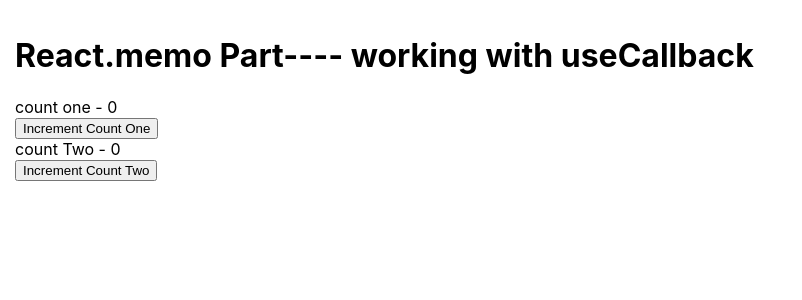
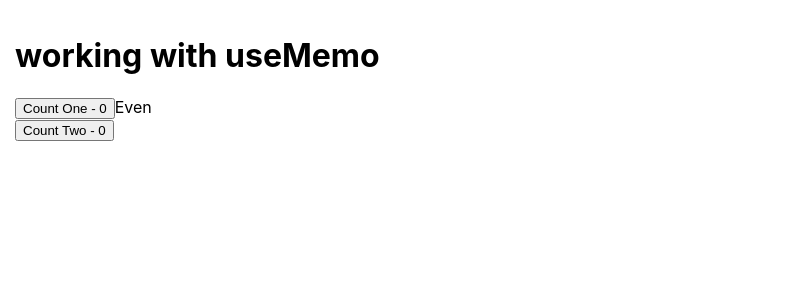
Before and after one commit to BehrangHaghdoust/React-part2, a React (Create React App) app: page / in a window 1280 px wide. Shown: the top 300 px of the page, without its empty margins (0-802 px from the left). Built offline with nearby package versions, Linux system fonts and the light colour scheme.

Commit message:
working with useMemo in order to catch data in a function

```diff
--- a/src/Components/App.jsx
+++ b/src/Components/App.jsx
@@ -1,33 +1,12 @@
-
-import {useCallback,useState} from 'react';
-import Count from './Count'
-import Button from './Button'
-import Title from './Title'
-
-
-{/* we use useCallback in order to prevent rerender 2 buttens put in a stracture */}
-
+import Counter from '../Components/Counter'
 
 function App() {
-  const [countOne, setCountOne] = useState(0);
-  const [countTwo, setCountTwo] = useState(0);
 
-const incrementCountOne = useCallback(() => {
-  setCountOne(countOne + 1)
-},[countOne])
-const incrementCountTwo =useCallback(() => {
-  setCountTwo(countTwo + 1)
-
-}, [countTwo])
 
   return (
     <>
-   <Title/>
-   <Count text="count one" count={countOne} />
-   <Button handleClick={incrementCountOne}>Increment Count One</Button>
-
-   <Count text="count Two" count={countTwo} />
-   <Button handleClick={incrementCountTwo}>Increment Count Two</Button>
+<h1>working with useMemo</h1>
+<Counter/>
     </>
   );
 }
--- a/src/Components/Button.jsx
+++ /dev/null
@@ -1,14 +0,0 @@
-import {memo} from 'react';
-const Button = ({handleClick , children}) => {
-
-console.log(`rendering button - ${children}`);
-return(
-    <>
-        <button onClick={handleClick}>
-            {children}
-        </button>
-    </>
-)
-}
-
-export default memo(Button) ;
--- a/src/Components/Count.jsx
+++ /dev/null
@@ -1,15 +0,0 @@
-import {memo} from 'react'
-
-const Count = ({count , text })=> {
-    console.log(`rendering ${text}`);
-    return (
-        <>
-            <div>
-                {text} - {count}
-            </div>
-        </>
-    )
-}
-
-
-export default memo(Count) ;
--- /dev/null
+++ b/src/Components/Counter.jsx
@@ -0,0 +1,30 @@
+import {useState,useMemo} from 'react';
+
+function Counter() {
+  const [countOne, setCountOne] = useState(0);
+  const [countTwo, setCountTwo] = useState(0);
+
+const incrementCountOne = () => {
+  setCountOne(countOne + 1)
+}
+const incrementCountTwo =() => {
+  setCountTwo(countTwo + 1)
+
+}
+{/* useMemo catch our data and give that to us when we click on btn 1 */}
+const isEven =useMemo(()=> {
+    let i = 0 ;
+    while(i<900000000) i++
+    return countOne % 2 === 0 ;
+}, [countOne]
+)
+  return (
+    <>
+   <button onClick={incrementCountOne}>Count One - {countOne} </button>
+   <span>{isEven ? 'Even' : "Odd"}</span>
+   <br/>
+   <button onClick={incrementCountTwo}>Count Two - {countTwo} </button>
+    </>
+  );
+}
+export default Counter;
--- a/src/Components/Title.jsx
+++ /dev/null
@@ -1,14 +0,0 @@
-import React from 'react';
-
-const Title = () => {
-    console.log('Rendering Title');
-
-return (
-    <>
-        <h1>React.memo Part---- working with useCallback</h1>
-    </>
-)
-}
-
-
-export default React.memo(Title) ;
```
